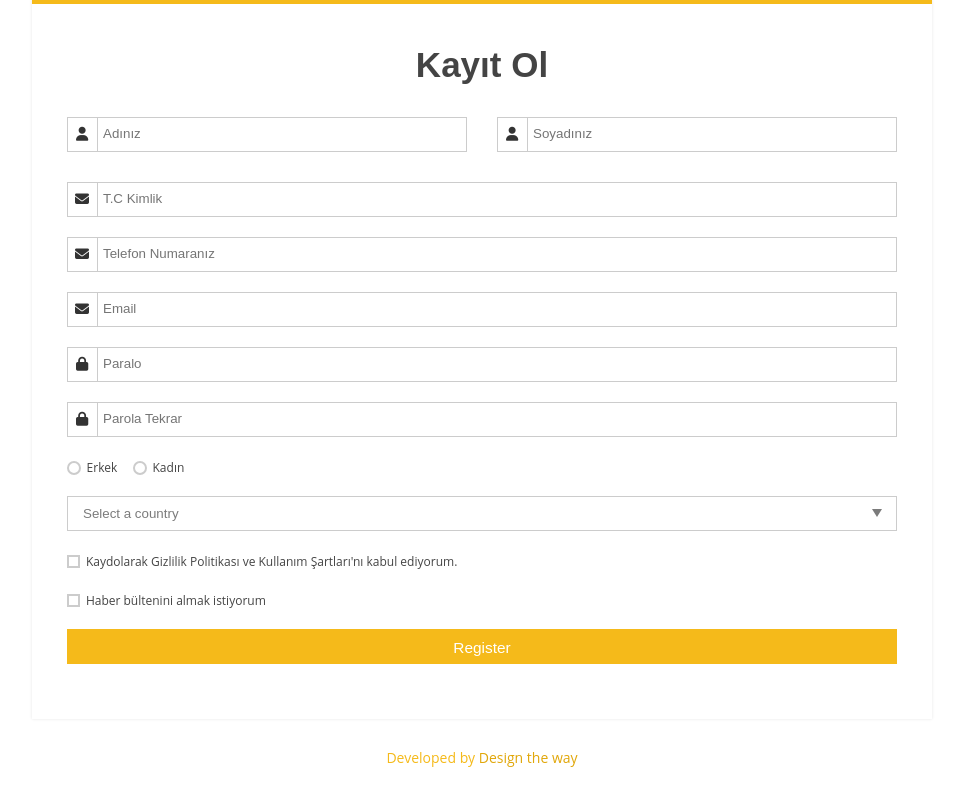
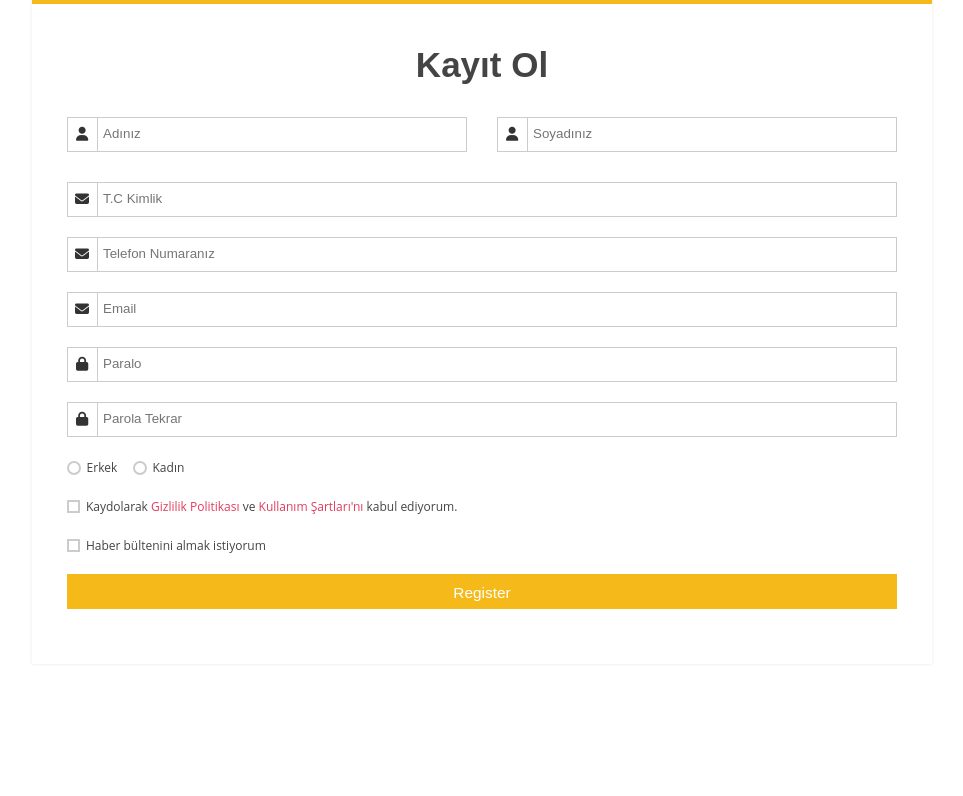
Before and after one commit to Arifcngk/UMUTTEPE-TURIZM, a PHP site: page /sign_up.php in a window 1280 px wide. Shown: the part 102-898 px from the top of the page, without its empty margins (158-1121 px from the left). After the commit the page ends 711 px from the top, so only its background shows below. Run offline with PHP 8.4, Linux system fonts and the light colour scheme.

Commit message:
Update Sign Up

```diff
--- a/sign_up.php
+++ b/sign_up.php
@@ -1,18 +1,18 @@
 <!DOCTYPE html>
 <html lang="en">
+
 <head>
     <meta charset="UTF-8" />
     <meta http-equiv="X-UA-Compatible" content="IE=edge" />
     <meta name="viewport" content="width=device-width, initial-scale=1.0" />
     <link rel="stylesheet" href="assets/css/sign_up.css" />
     <link rel="stylesheet" href="assets/css/style.css" />
-    <link
-      rel="stylesheet"
-      href="https://unicons.iconscout.com/release/v4.0.0/css/line.css"
-    />
+    <link rel="stylesheet" href="https://unicons.iconscout.com/release/v4.0.0/css/line.css" />
+    <title>Umuttepe Turizm-Kayıt Ol</title>
     <link rel="stylesheet" href="https://cdnjs.cloudflare.com/ajax/libs/font-awesome/6.5.1/css/all.min.css" integrity="sha512-DTOQO9RWCH3ppGqcWaEA1BIZOC6xxalwEsw9c2QQeAIftl+Vegovlnee1c9QX4TctnWMn13TZye+giMm8e2LwA==" crossorigin="anonymous" referrerpolicy="no-referrer" />
-    <title>Umuttepe Turizm-Kayıt Ol</title>
+
 </head>
+
 <body>
     <!-- KUllANICI KAYIT OL GİRİŞ -->
     <div class="form_wrapper">
@@ -33,32 +33,17 @@
                             <div class="col_half">
                                 <div class="input_field">
                                     <span><i aria-hidden="true" class="fa fa-user"></i></span>
-                    <input
-                      type="text"
-                      name="name"
-                      placeholder="Soyadınız"
-                      required
-                    />
+                                    <input type="text" name="name" placeholder="Soyadınız" required />
                                 </div>
                             </div>
                         </div>
                         <div class="input_field">
                             <span><i aria-hidden="true" class="fa fa-envelope"></i></span>
-                <input
-                  type="number"
-                  name="tc_no"
-                  placeholder="T.C Kimlik "
-                  required
-                />
+                            <input type="number" name="tc_no" placeholder="T.C Kimlik " required />
                         </div>
                         <div class="input_field">
                             <span><i aria-hidden="true" class="fa fa-envelope"></i></span>
-                <input
-                  type="number"
-                  name="tel"
-                  placeholder="Telefon Numaranız"
-                  required
-                />
+                            <input type="number" name="tel" placeholder="Telefon Numaranız" required />
                         </div>
                         <div class="input_field">
                             <span><i aria-hidden="true" class="fa fa-envelope"></i></span>
@@ -66,21 +51,11 @@
                         </div>
                         <div class="input_field">
                             <span><i aria-hidden="true" class="fa fa-lock"></i></span>
-                <input
-                  type="password"
-                  name="password"
-                  placeholder="Paralo"
-                  required
-                />
+                            <input type="password" name="password" placeholder="Paralo" required />
                         </div>
                         <div class="input_field">
                             <span><i aria-hidden="true" class="fa fa-lock"></i></span>
-                <input
-                  type="password"
-                  name="repassword"
-                  placeholder="Parola Tekrar"
-                  required
-                />
+                            <input type="password" name="password" placeholder="Parola Tekrar" required />
                         </div>
 
                         <div class="input_field radio_option">
@@ -89,20 +64,11 @@
                             <input type="radio" name="radiogroup1" id="rd2" />
                             <label for="rd2">Kadın</label>
                         </div>
-              <div class="input_field select_option">
-                <select>
-                  <option>Select a country</option>
-                  <option>Option 1</option>
-                  <option>Option 2</option>
-                </select>
-                <div class="select_arrow"></div>
-              </div>
+
                         <div class="input_field checkbox_option">
                             <input type="checkbox" id="cb1" />
-                <label for="cb1"
-                  >Kaydolarak Gizlilik Politikası ve Kullanım Şartları'nı kabul
-                  ediyorum.</label
-                >
+                            <label for="cb1">Kaydolarak <a href="#"> Gizlilik Politikası</a> ve <a href="#">Kullanım Şartları'nı </a>kabul
+                                ediyorum.</label>
                         </div>
                         <div class="input_field checkbox_option">
                             <input type="checkbox" id="cb2" />
@@ -114,13 +80,8 @@
             </div>
         </div>
     </div>
-    <p class="credit">
-      Developed by
-      <a href="http://www.designtheway.com" target="_blank">Design the way</a>
-    </p>
+
     <!-- KULLANICI KAYIT OL SON -->
 </body>
+
 </html>
-
-<!-- KAYNAKLAR
-https://codepen.io/anandaprojapati/pen/GmrwYE -->
```
Lines whose indentation alone changed are shown as unchanged.
